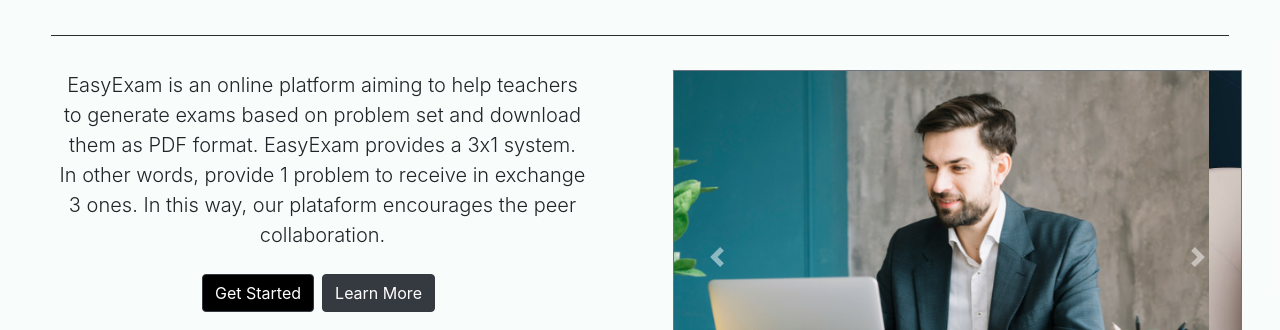
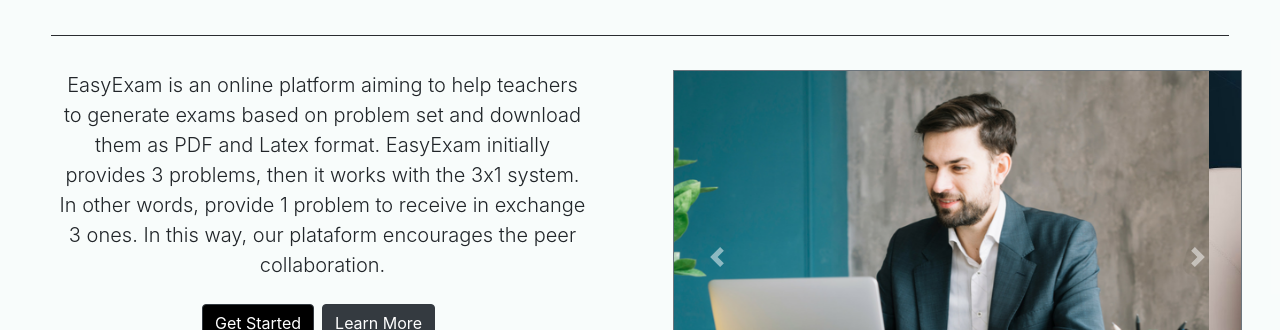
Before and after one commit to utec-cs2901-2019-2/easy-exam-grupo-ii, a Vue app in the folder Implementation/frontend/easyexam/: page / in a window 1280 px wide. Shown: the part 215-545 px from the top of the page. Built offline with nearby package versions, Linux system fonts and the light colour scheme; a web font is replaced by a local one; what vue-sessionstorage would draw is missing.

Commit message:
Update Home.vue

```diff
--- a/Implementation/frontend/easyexam/src/views/Home.vue
+++ b/Implementation/frontend/easyexam/src/views/Home.vue
@@ -14,8 +14,10 @@
                   <b-col md="6">
               <div class="inner cover text-center" style="margin: 3%">
                   <p class="lead">EasyExam is an online platform aiming to help teachers to generate
-                      exams based on problem set and download them as PDF format.
-                      EasyExam provides a 3x1 system. In other words, provide 1 problem to receive in exchange 3 ones. In this way, our plataform encourages the peer collaboration. </p>
+                      exams based on problem set and download them as PDF and Latex format.
+                      EasyExam initially provides 3 problems, then it works with the 3x1 system.
+                      In other words, provide 1 problem to receive in exchange 3 ones.
+                      In this way, our plataform encourages the peer collaboration. </p>
                   <p class="lead text-center">
                     <b-button variant="dark" href="/login" style="background-color: black">Get Started</b-button>
                     <b-button class="m-2" variant="dark" href="#Learn-More">Learn More</b-button>
```
